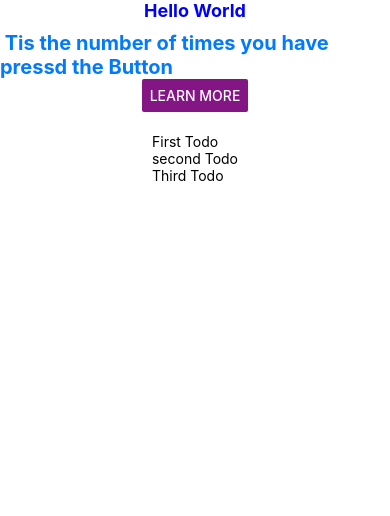
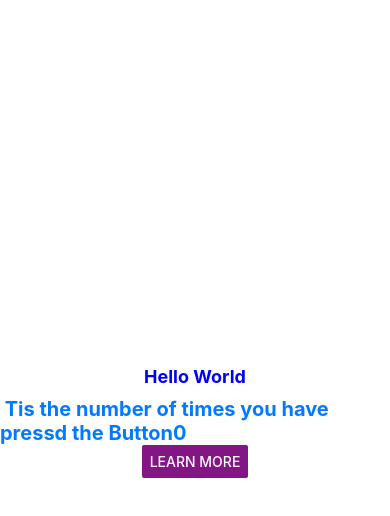
Before and after one commit to hugomvera/ReactNativeDemo, a React Native app: screen / in a window 390 px wide. Shown: the top 516 px of the page. Built offline with nearby package versions, Linux system fonts and the light colour scheme.

Commit message:
Revert "this is the video after creating the flatlist and rendering a static data"
This reverts commit 5cdc30e9d6added86e15e38e9599c12abf192d7d.

```diff
--- a/index.js
+++ b/index.js
@@ -1,24 +1,6 @@
 import { registerRootComponent } from "expo";
 import { React, useState } from "react";
-import {
-  FlatList,
-  TextInput,
-  Text,
-  StyleSheet,
-  View,
-  Button,
-  Alert,
-  Platform,
-} from "react-native";
-
-const DATA = [
-  {
-    id: 1,
-    title: "First Todo",
-  },
-  { id: 2, title: "second Todo" },
-  { id: 3, title: "Third Todo" },
-];
+import { Text, StyleSheet, View, Button, Alert, Platform } from "react-native";
 
 function showAlert(message) {
   if (Platform.OS === "web") {
@@ -30,9 +12,6 @@ function showAlert(message) {
 
 const App = () => {
   const [count, setCount] = useState(0);
-
-  const [text, onChangeText] = useState("");
-
   function setCounter() {
     setCount(count + 1);
   }
@@ -41,25 +20,13 @@ const App = () => {
       <Text style={styles.container1}> Hello World </Text>
       <Text style={styles.container2}>
         {" "}
-        Tis the number of times you have pressd the Button{text}
+        Tis the number of times you have pressd the Button{count}
       </Text>
       <Button
         onPress={setCounter}
         title="Learn More"
         color="#841584"
         //    accessibilityLabel="Learn more about this purple button"
-      />
-
-      <TextInput
-        style={styles.container1}
-        onChangeText={onChangeText}
-        value={text}
-      />
-
-      <FlatList
-        data={DATA}
-        renderItem={({ item }) => <Text> {item.title} </Text>}
-        keyExtractor={(item) => item.id}
       />
     </View>
   );
```
Also changed, not shown: script.txt (deleted), 2 other files (tests, documents, lock files or other folders).
